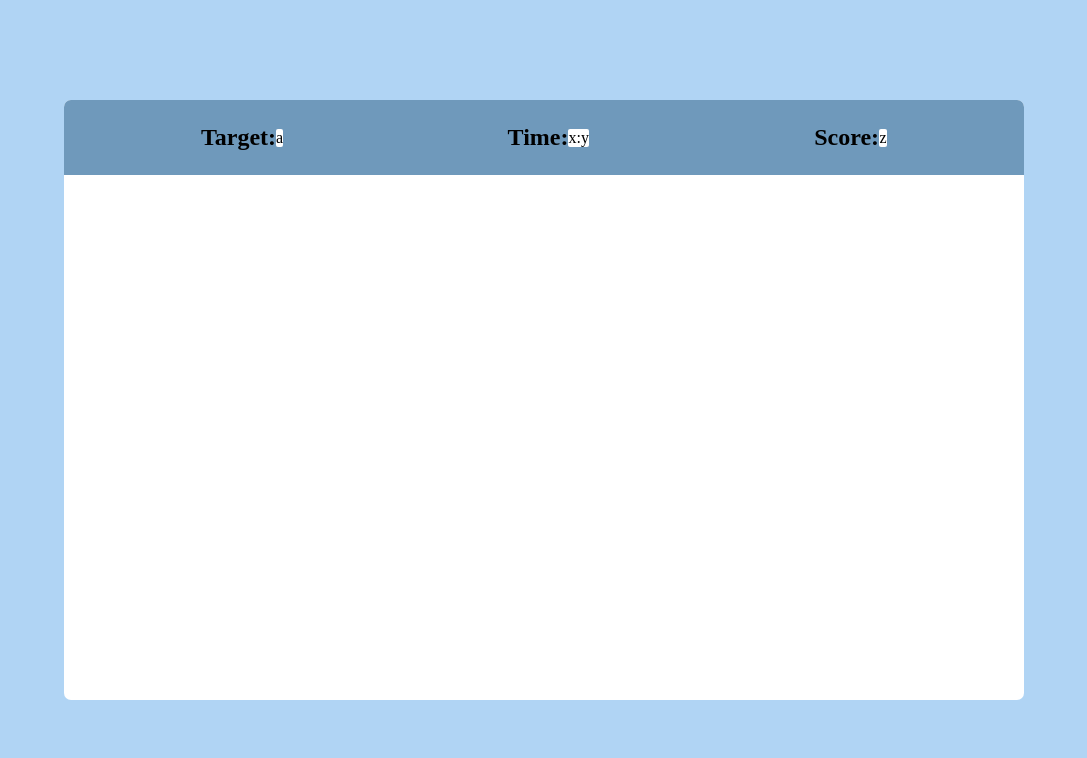
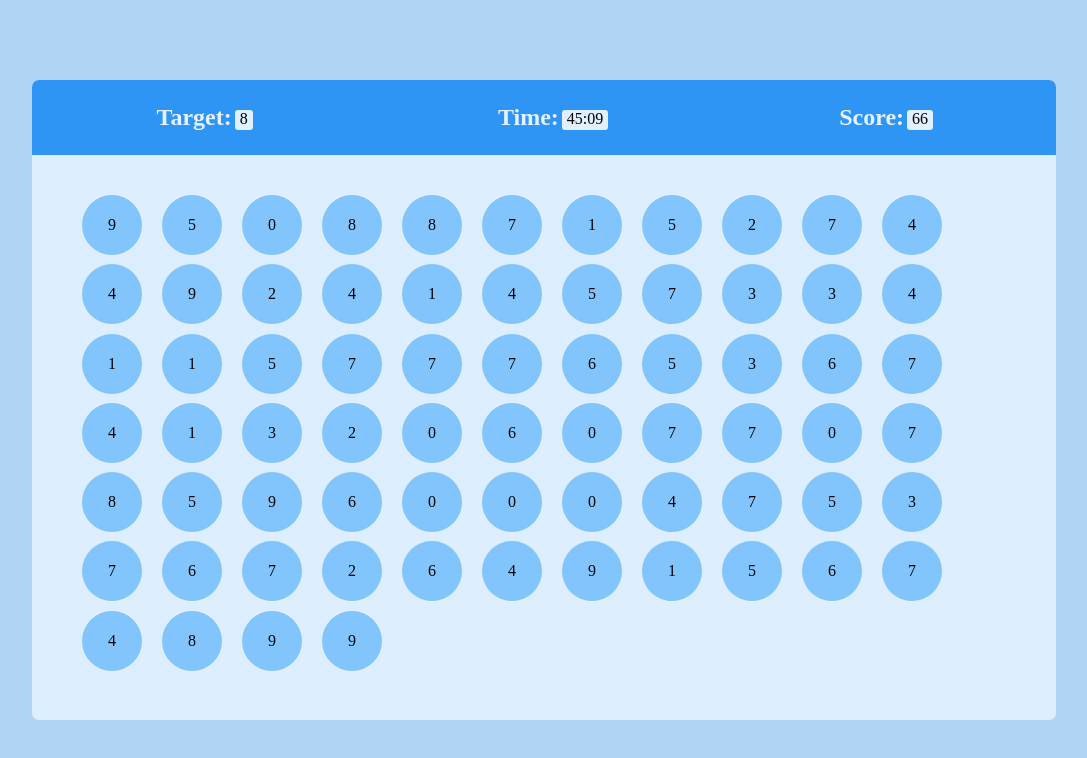
Before and after one commit to vanshajgupta37/Circle-Blitz, a plain HTML site: page index.html in a window 1280 px wide. Shown: the whole page, without its empty margins (96-1183 px from the left). Drawn offline with Linux system fonts and the light colour scheme.

Commit message:
update-2 'styles.css' and 'script.js'

```diff
--- a/index.html
+++ b/index.html
@@ -12,24 +12,24 @@
         <div id="page">
             <div id="block">
                 <div id="B1">
-
                 <div class="b1">
                     <h2>Target:</h2>
-                    <div class="box">a</div>
+                    <div class="box">8</div>
                 </div>
                 <div class="b1">
                     <h2>Time:</h2>
-                    <div class="box">x:y</div>
+                    <div class="box">45:09</div>
                 </div>
                 <div class="b1">
                     <h2>Score:</h2>
-                    <div class="box">z</div>
+                    <div class="box">66</div>
                 </div>
 
                 </div>
-
+                <div id="B2">
+                </div>
             </div>
         </div>
-        <script src="" async defer></script>
+        <script src="script.js" async defer></script>
     </body>
 </html>
--- /dev/null
+++ b/script.js
@@ -0,0 +1,7 @@
+var series = "";
+
+for(var i=0;i<=69;i++){
+    series+= `<div class="circle">${Math.floor(Math.random()*10)}</div>`;
+}
+
+document.querySelector("#B2").innerHTML = series;
--- a/styles.css
+++ b/styles.css
@@ -25,32 +25,62 @@ html, body{
     overflow: hidden;
     box-sizing: border-box;
     border-radius: 7px;
-    width: 75%;
-    height: 75%;
-    background-color: white;
+    width: 80%;
+    height: 80%;
+    background-color: rgb(221, 239, 255);
 }
 
 #B1{
     display: flex;
     justify-content: space-around;
-    padding: 20px;
     height: 75px;
     width: 100%;
-    background-color: rgb(111, 153, 187);
+    background-color: rgb(47, 149, 245);
 }
 
 .b1{
     display: flex;
     align-items: center;
     justify-content: space-between;
-    padding: 5px;
+    width:fit-content;
+    margin-right: 0px;
     width: 9%;
+    color: rgb(229, 242, 254);
+
 }
 .box{
     display: flex;
     justify-content: center;
-    border-radius: 2px;
-    width: 27px;
-    background-color: white;
+    margin-top: 5px;
+    border-radius: 3px;
+    padding-inline: 5px;
+    padding-bottom: 2px;
+    margin-left: 3px;
+    background-color: rgb(224, 240, 255);
     color: black;
 }
+
+#B2{
+    display: flex;
+    width: 100%;
+    height: calc(100% - 75px);
+    padding: 40px;
+    flex-wrap: wrap;
+}
+
+.circle{
+    display: flex;
+    align-items: center;
+    justify-content: center;
+    margin-inline: 10px;
+    height: 60px;
+    width: 60px;
+    border-radius: 50%;
+    background-color: rgb(129, 197, 252)
+
+}
+
+.circle:hover{
+    background-color: rgb(47, 149, 245);
+    cursor: pointer;
+}
```
